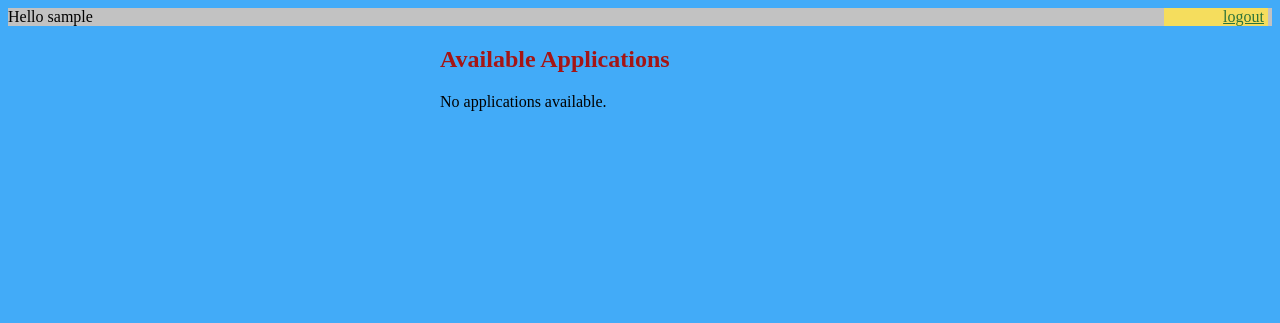
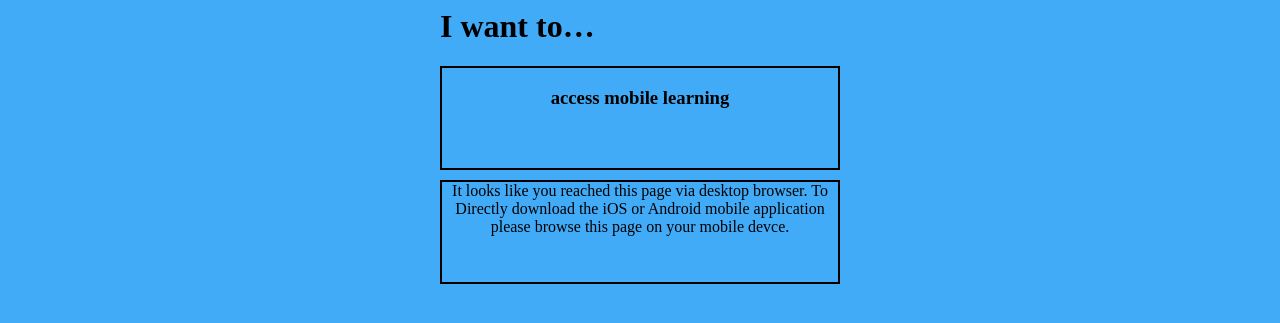
Before and after one commit to whiskey/fasttrack, a Django app: page / in a window 1280 px wide. Shown: the top 323 px of the page. Run offline with Django 3.2, Linux system fonts and the light colour scheme; the visitor is signed in with stand-in values (Sample User, id 1); data that the repository does not hold is empty.

Commit message:
added showroom

```diff
--- a/fasttrack/settings.py
+++ b/fasttrack/settings.py
@@ -49,7 +49,11 @@ MIDDLEWARE_CLASSES = (
     'django.contrib.messages.middleware.MessageMiddleware',
     'django.middleware.clickjacking.XFrameOptionsMiddleware',
     'django.middleware.security.SecurityMiddleware',
+    'django_user_agents.middleware.UserAgentMiddleware',
 )
+
+# 'default' would use default caching, which is recommended
+USER_AGENTS_CACHE = None
 
 ROOT_URLCONF = 'fasttrack.urls'
 
--- a/requirements.txt
+++ b/requirements.txt
@@ -1,8 +1,12 @@
 appdirs==1.4.3
 Django==1.10.6
+django-user-agents==0.3.0
 olefile==0.44
 packaging==16.8
 Pillow==4.1.0
 pyparsing==2.2.0
 python-enumeration==0.1
+PyYAML==3.12
 six==1.10.0
+ua-parser==0.7.3
+user-agents==1.1.0
--- a/store/static/store/style.css
+++ b/store/static/store/style.css
@@ -36,10 +36,24 @@ h2 {
 }
 
 .content-container {
-    width: 80%;
+    width: 90%;
     min-width: 200px;
     max-width: 400px;
     margin: auto;
+}
+
+.box {
+    height: 20%;
+    max-height: 100px;
+    border-style: solid;
+    border-width: 2px;
+    margin-bottom: 10px;
+    text-align: center;
+}
+
+.hidden-link, .hidden-link:visited {
+    color: #000;
+    text-decoration: none;
 }
 
 .auth-form {
@@ -78,3 +92,7 @@ h2 {
     display: block;
     margin: 0 auto;
 }
+
+.app-icon {
+    max-width: 70%;
+}
--- a/store/templates/base.html
+++ b/store/templates/base.html
@@ -22,7 +22,7 @@
 {% else %}
     <ul>
         <li><a href="{% url 'login' %}">login</a></li>
-        <li><a href="{% url 'signup' %}">signup</a></li>
+        {# <li><a href="{% url 'signup' %}">signup</a></li> #}
     </ul>
 {% endif %}
 </div>
--- /dev/null
+++ b/store/templates/store/showroom.html
@@ -0,0 +1,27 @@
+{% extends "base.html" %}
+
+{% block title %}Showroom{% endblock %}
+
+{% block auth%}{# no auth header here! #}{% endblock %}
+
+{% block content %}
+    <h1>I want to…</h1>
+
+    <a class="hidden-link" href="http://lienemann-development.net/http/adapt/#/">
+        <div class="box">
+            <h3>access mobile learning</h3>
+        </div>
+    </a>
+
+    {% if request.user_agent.is_mobile %}
+    <a class="hidden-link" href="/demoapp">
+        <div class="box">
+            <h3>download apps</h3>
+        </div>
+    </a>
+    {% else %}
+    <div class="box">
+        <span>It looks like you reached this page via desktop browser. To Directly download the iOS or Android mobile application please browse this page on your mobile devce.</span>
+    </div>
+    {% endif %}
+{% endblock %}
--- a/store/urls.py
+++ b/store/urls.py
@@ -4,6 +4,9 @@ from . import views
 
 app_name = 'store'
 urlpatterns = [
-    url(r'^$', views.home, name='home'),
+    # url(r'^$', views.home, name='home'),
     url(r'^app/(?P<app_id>[0-9]+)$', views.detail, name='detail'),
+
+    url(r'^$', views.showroom, name='showroom'),
+    url(r'^demoapp$', views.demoapp, name='demoapp'),
 ]
--- a/store/views.py
+++ b/store/views.py
@@ -1,7 +1,6 @@
 from django.contrib.auth import login, authenticate
 from django.contrib.auth.decorators import login_required
 from django.contrib.auth.forms import UserCreationForm
-from django.http.response import HttpResponse
 from django.shortcuts import get_object_or_404, redirect, render
 
 from store.models import MobileApp
@@ -44,3 +43,13 @@ def signup(request):
     else:
         form = UserCreationForm()
     return render(request, 'registration/signup.html', {'form': form})
+
+
+@login_required(login_url='/login/')
+def showroom(request):
+    return render(request, 'store/showroom.html')
+
+
+@login_required(login_url='/login/')
+def demoapp(request):
+    return render(request, 'store/demoapp.html')
```
Also changed, not shown: store/templates/store/demoapp.html (added, +28 -0 lines).
